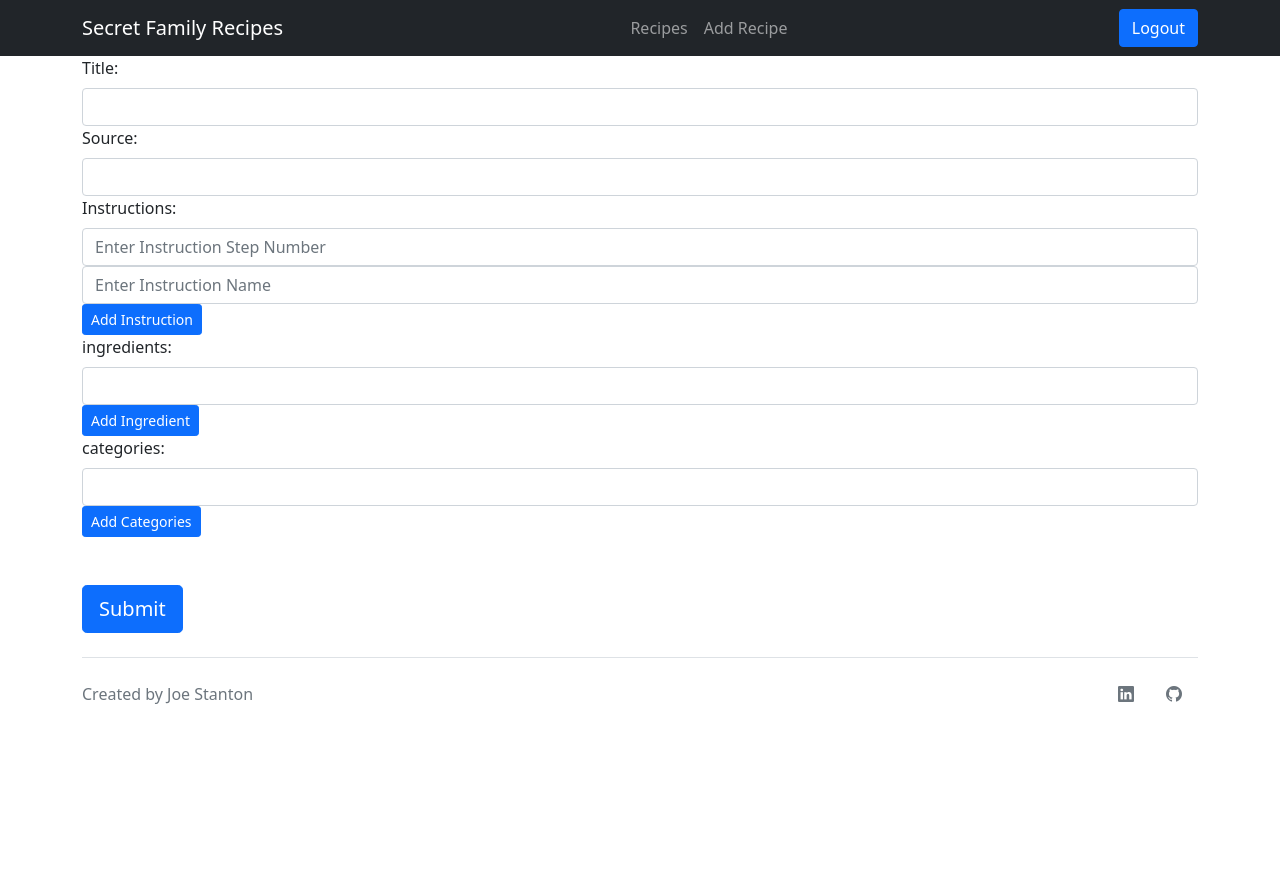
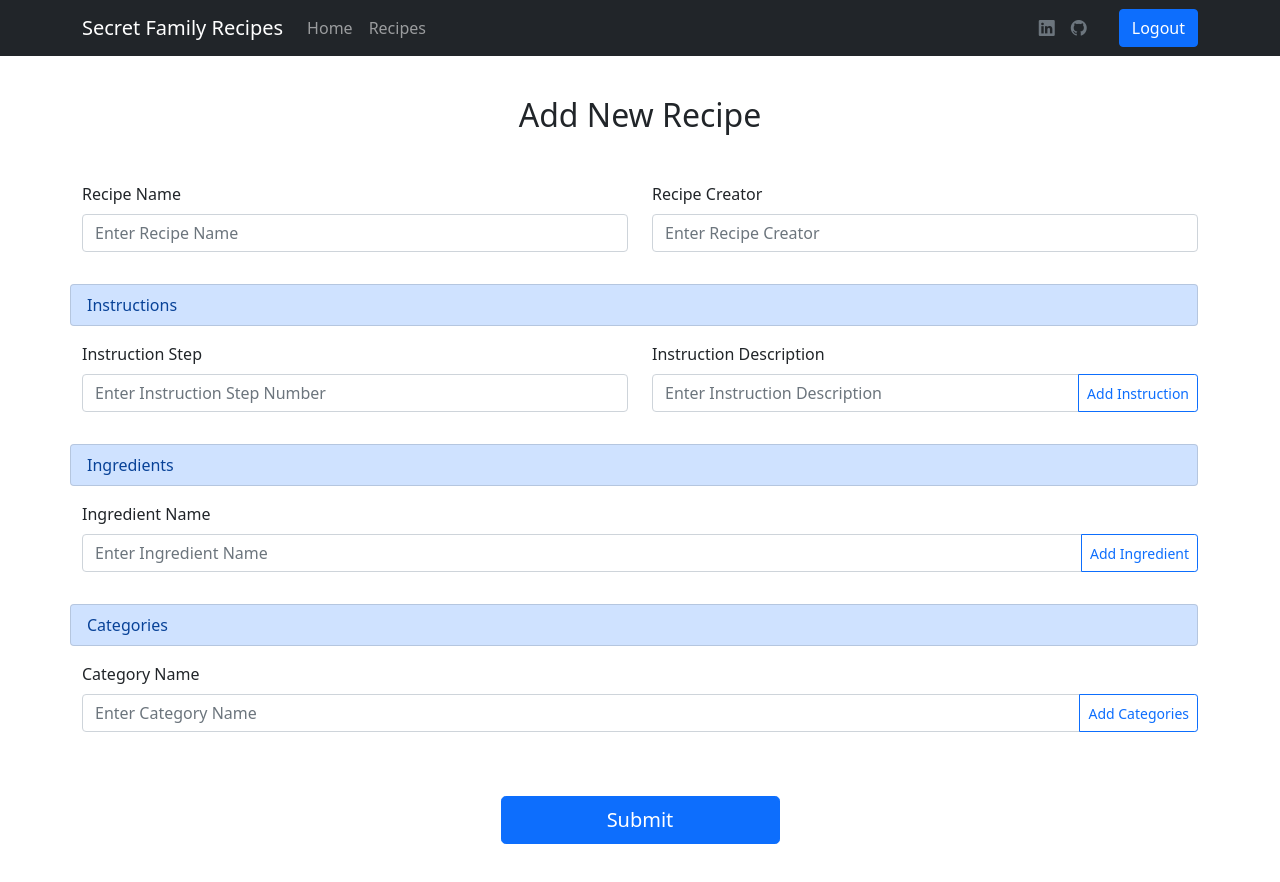
Before and after one commit to joeys1122/secret-family-recipes-front-end, a React (Create React App) app: page /add-recipe in a window 1280 px wide. Shown: the top 882 px of the page. Before the commit the page ends 800 px from the top, so only its background shows below. Built offline with nearby package versions, Linux system fonts and the light colour scheme; sample sign-in values are in the browser's storage.

Commit message:
updated styles

```diff
--- a/public/index.html
+++ b/public/index.html
@@ -11,7 +11,7 @@
     />
     <link rel="apple-touch-icon" href="%PUBLIC_URL%/logo192.png" />
     <link rel="manifest" href="%PUBLIC_URL%/manifest.json" />
-    <title>React App</title>
+    <title>Secret Family Recipes</title>
   </head>
   <body>
     <noscript>You need to enable JavaScript to run this app.</noscript>
--- a/src/App.js
+++ b/src/App.js
@@ -1,5 +1,6 @@
 import React from 'react';
 import { Routes, Route } from 'react-router-dom';
+import { useNavigate } from 'react-router-dom';
 
 import { isLogin, logout } from './utils/auth';
 
@@ -12,25 +13,38 @@ import AddRecipe from './components/AddRecipe';
 
 import PrivateRoute from './components/PrivateRoute';
 
-import { Navbar, Nav, Container, Col, Button, ButtonGroup } from 'react-bootstrap';
+import { Navbar, Nav, Container, Button, ButtonGroup } from 'react-bootstrap';
 
 function App() {
+  const navigate = useNavigate();
+
   return(
     <div className="App">
-      <header>
-        <Navbar bg='dark' variant='dark'>
+      <header className='fixed-top'>
+        <Navbar bg='dark' variant='dark' >
           <Container>
-            <Navbar.Brand href='/'>Secret Family Recipes</Navbar.Brand>
-            <Nav>
-              <Nav.Link href='/recipes'>Recipes</Nav.Link>
-              <Nav.Link href='/add-recipe'>Add Recipe</Nav.Link>
+            <Navbar.Brand>Secret Family Recipes</Navbar.Brand>
+            <Nav className='flex-grow-1'>
+              <Nav.Link onClick={() => navigate('/')}>Home</Nav.Link>
+              <Nav.Link onClick={() => navigate('/recipes')}>Recipes</Nav.Link>
             </Nav>
+
+            <Nav className='me-4'>
+              <Nav.Link href="https://www.linkedin.com/in/joseph-c-stanton/" target="_blank">
+                <i className="bi bi-linkedin text-muted"/>
+              </Nav.Link>
+              <Nav.Link href="https://github.com/joeys1122" target="_blank">
+                <i className="bi bi-github text-muted"/>
+              </Nav.Link>
+            </Nav>
+
             {isLogin() ?
             <Button onClick={logout} href='/'>Logout</Button> :
             <ButtonGroup>
               <Button href='/login'>Login</Button>
               <Button href='/signup'>Signup</Button>
             </ButtonGroup>}
+
           </Container>
         </Navbar>
       </header>
@@ -64,23 +78,6 @@ function App() {
         <Route exact path='/signup' element={<Signup/>}/>
         <Route exact path='/' element={<Home/>}/>
       </Routes>
-
-      <Container>
-        <footer className="d-flex justify-content-between align-items-center py-3 my-4 border-top">
-          <Col>
-            <span className="text-muted">Created by Joe Stanton</span>
-          </Col>
-          <Nav className="col-md-4 justify-content-end d-flex">
-            <Nav.Link href="https://www.linkedin.com/in/joseph-c-stanton/" target="_blank">
-              <i class="bi bi-linkedin text-muted"/>
-            </Nav.Link>
-            <Nav.Link href="https://github.com/joeys1122" target="_blank">
-              <i class="bi bi-github text-muted"/>
-            </Nav.Link>
-          </Nav>
-        </footer>
-      </Container>
-
     </div>
   )
 }
--- a/src/components/AddRecipe.js
+++ b/src/components/AddRecipe.js
@@ -1,7 +1,7 @@
 import React, { useState } from "react";
 import { useNavigate } from "react-router-dom";
 import { axiosWithAuth } from "../utils/auth";
-import { Container, Form, Button } from 'react-bootstrap';
+import { Container, Form, Button, Row, Col, ListGroup, InputGroup } from 'react-bootstrap';
 
 function AddRecipe() {
   const navigate = useNavigate();
@@ -94,47 +94,78 @@ function AddRecipe() {
   };
 
   return(
-    <Container>
+    <Container className="pt-5 mt-5">
+      <h2 className="text-center mb-5">Add New Recipe</h2>
       <Form onSubmit={handleSubmit}>
-        <Form.Group>
-          <Form.Label>Title:</Form.Label>
-          <Form.Control type='text' name='title' onChange={handleChange} value={recipe.title} />
-        </Form.Group>
+        <Row className="mb-3">
+          <Form.Group as={Col}>
+            <Form.Label>Recipe Name</Form.Label>
+            <Form.Control type='text' name='title' onChange={handleChange} value={recipe.title} placeholder="Enter Recipe Name"/>
+          </Form.Group>
 
-        <Form.Group>
-          <Form.Label>Source:</Form.Label>
-          <Form.Control type='text' name='source' onChange={handleChange} value={recipe.source} />
-        </Form.Group>
+          <Form.Group as={Col}>
+            <Form.Label>Recipe Creator</Form.Label>
+            <Form.Control type='text' name='source' onChange={handleChange} value={recipe.source} placeholder="Enter Recipe Creator"/>
+          </Form.Group>
+        </Row>
 
-        <Form.Group>
-          <Form.Label>Instructions:</Form.Label>
-          {recipe.instructions.map(ins => {
-            return(<p>{ins.instruction_step}. {ins.instruction_name}</p>);
-          })}
-          <Form.Control type='number' name='instruction_step' onChange={instructionChange} value={instruction.instruction_step} placeholder='Enter Instruction Step Number' />
-          <Form.Control type='text' name='instruction_name' onChange={instructionChange} value={instruction.instruction_name} placeholder='Enter Instruction Name' />
-          <Button size="sm" onClick={instructionSubmit}>Add Instruction</Button>
-        </Form.Group>
+        <Row>
+          <ListGroup className="my-3">
+            <ListGroup.Item variant="primary">Instructions</ListGroup.Item>
+            {recipe.instructions.map(ins => {
+              return(<ListGroup.Item>{ins.instruction_step}. {ins.instruction_name}</ListGroup.Item>);
+            })}
+          </ListGroup>
 
-        <Form.Group>
-          <Form.Label>ingredients:</Form.Label>
-          {recipe.ingredients.map(ing => {
-            return(<p>{ing.ingredient_name}</p>);
-          })}
-          <Form.Control type='text' name='ingredient_name' onChange={ingredientChange} value={ingredient.ingredient_name} />
-          <Button size="sm" onClick={ingredientSubmit}>Add Ingredient</Button>
-        </Form.Group>
+          <Form.Group as={Col}>
+            <Form.Label>Instruction Step</Form.Label>
+            <Form.Control type='number' name='instruction_step' onChange={instructionChange} value={instruction.instruction_step} placeholder='Enter Instruction Step Number' />
+          </Form.Group>
 
-        <Form.Group>
-          <Form.Label>categories:</Form.Label>
-          {recipe.categories.map(cat => {
-            return(<p>{cat.category_name}</p>);
-          })}
-          <Form.Control type='text' name='category_name' onChange={categoryChange} value={category.category_name} />
-          <Button size="sm" onClick={categorySubmit}>Add Categories</Button>
-        </Form.Group>
+          <Form.Group as={Col} className="mb-3">
+            <Form.Label>Instruction Description</Form.Label>
+            <InputGroup>
+              <Form.Control type='text' name='instruction_name' onChange={instructionChange} value={instruction.instruction_name} placeholder='Enter Instruction Description' />
+              <Button size="sm" variant="outline-primary" onClick={instructionSubmit}>Add Instruction</Button>
+            </InputGroup>
+          </Form.Group>
+        </Row>
 
-        <Button size="lg" className='mt-5' type="submit">Submit</Button>
+        <Row>
+          <ListGroup className="my-3">
+            <ListGroup.Item variant="primary">Ingredients</ListGroup.Item>
+            {recipe.ingredients.map(ing => {
+              return(<ListGroup.Item>{ing.ingredient_name}</ListGroup.Item>);
+            })}
+          </ListGroup>
+
+          <Form.Group as={Col} className="mb-3">
+            <Form.Label>Ingredient Name</Form.Label>
+            <InputGroup>
+              <Form.Control type='text' name='ingredient_name' onChange={ingredientChange} value={ingredient.ingredient_name} placeholder='Enter Ingredient Name'/>
+              <Button size="sm" variant="outline-primary" onClick={ingredientSubmit}>Add Ingredient</Button>
+            </InputGroup>
+          </Form.Group>
+        </Row>
+
+        <Row>
+          <ListGroup className="my-3">
+            <ListGroup.Item variant="primary">Categories</ListGroup.Item>
+            {recipe.categories.map(cat => {
+              return(<ListGroup.Item>{cat.category_name}</ListGroup.Item>);
+            })}
+          </ListGroup>
+
+          <Form.Group as={Col} className="mb-3">
+            <Form.Label>Category Name</Form.Label>
+            <InputGroup>
+              <Form.Control type='text' name='category_name' onChange={categoryChange} value={category.category_name} placeholder='Enter Category Name'/>
+              <Button size="sm" variant="outline-primary" onClick={categorySubmit}>Add Categories</Button>
+            </InputGroup>
+          </Form.Group>
+        </Row>
+
+        <Button size="lg" className='d-block m-auto my-5 w-25' type="submit">Submit</Button>
       </Form>
     </Container>
   )
--- a/src/components/EditRecipe.js
+++ b/src/components/EditRecipe.js
@@ -1,6 +1,6 @@
 import React, { useState, useEffect } from "react";
 import { axiosWithAuth } from "../utils/auth";
-import { Modal, Button, Form } from "react-bootstrap";
+import { Modal, Button, Form, Row, Col } from "react-bootstrap";
 import { useNavigate } from "react-router-dom";
 
 function EditRecipe(props) {
@@ -33,8 +33,6 @@ function EditRecipe(props) {
 
   const handleSubmit = e => {
     e.preventDefault();
-
-    console.log(recipe)
 
     axiosWithAuth().put(`recipes/${recipe_id}`, recipe)
       .then(res => {
@@ -88,52 +86,62 @@ function EditRecipe(props) {
 
       <Modal.Body>
         <Form onSubmit={handleSubmit}>
-          <Form.Group>
-            <Form.Label>Title:</Form.Label>
-            <Form.Control type='text' name='title' onChange={handleChange} value={recipe.title} />
-          </Form.Group>
+          <Row className="mb-3">
+            <Form.Group as={Col}>
+              <Form.Label>Recipe Name</Form.Label>
+              <Form.Control type='text' name='title' onChange={handleChange} value={recipe.title}/>
+            </Form.Group>
 
-          <Form.Group>
-            <Form.Label>Source:</Form.Label>
-            <Form.Control type='text' name='source' onChange={handleChange} value={recipe.source} />
-          </Form.Group>
+            <Form.Group as={Col}>
+              <Form.Label>Recipe Creator</Form.Label>
+              <Form.Control type='text' name='source' onChange={handleChange} value={recipe.source}/>
+            </Form.Group>
+          </Row>
 
-          <Form.Group>
-            <Form.Label>Instructions:</Form.Label>
+          <Row className="mb-3">
+            <h5 className="mb-2">Edit Instructions</h5>
             {recipe.instructions.map((ins, index) => {
               return(
-                <>
-                  <Form.Control type='number' name='instruction_step' onChange={(e) => instructionChange(e.target.name, e.target.value, index)} value={ins.instruction_step} />
-                  <Form.Control type='text' name='instruction_name' onChange={(e) => instructionChange(e.target.name, e.target.value, index)} value={ins.instruction_name} />
-                </>
+                <Row>
+                  <Form.Group as={Col}>
+                    <Form.Control type='number' name='instruction_step' onChange={(e) => instructionChange(e.target.name, e.target.value, index)} value={ins.instruction_step} />
+                  </Form.Group>
+
+                  <Form.Group as={Col}>
+                    <Form.Control type='text' name='instruction_name' onChange={(e) => instructionChange(e.target.name, e.target.value, index)} value={ins.instruction_name} />
+                  </Form.Group>
+
+
+                </Row>
               );
             })}
-            <Button size='sm' >Add Instruction</Button>
-          </Form.Group>
+          </Row>
 
-          <Form.Group>
-            <Form.Label>Ingredients:</Form.Label>
+          <Row className="mb-3">
+            <h5 className="mb-2">Edit Ingredients</h5>
             {recipe.ingredients.map((ing, index) => {
               return(
-                <>
-                  <Form.Control type='text' name='ingredient_name' onChange={(e) => ingredientChange(e.target.name, e.target.value, index)} value={ing.ingredient_name} />
-                </>
+                <Row>
+                  <Form.Group as={Col}>
+                    <Form.Control type='text' name='ingredient_name' onChange={(e) => ingredientChange(e.target.name, e.target.value, index)} value={ing.ingredient_name} />
+                  </Form.Group>
+                </Row>
               );
             })}
-            <Button size='sm' >Add Ingredient</Button>
-          </Form.Group>
+          </Row>
 
-          <Form.Group>
-            <Form.Label>Categories:</Form.Label>
+          <Row className="mb-3">
+            <h5 className="mb-2">Edit Categories</h5>
             {recipe.categories.map((cat, index) => {
               return(
-                <>
-                  <Form.Control type='text' name='category_name' onChange={(e) => categoryChange(e.target.name, e.target.value, index)} value={cat.category_name} />
-                </>
+                <Row>
+                  <Form.Group as={Col}>
+                    <Form.Control type='text' name='category_name' onChange={(e) => categoryChange(e.target.name, e.target.value, index)} value={cat.category_name} />
+                  </Form.Group>
+                </Row>
               );
             })}
-            <Button size='sm' >Add Category</Button>
-          </Form.Group>
+          </Row>
         </Form>
       </Modal.Body>
 
--- a/src/components/Home.js
+++ b/src/components/Home.js
@@ -1,7 +1,10 @@
 import React from "react";
 import { Container, Col, Button } from "react-bootstrap";
+import { useNavigate } from "react-router-dom";
 
 function Home() {
+  const navigate = useNavigate();
+
   return(
     <Container className="px-4 py-5 my-5 text-center">
       <h1 className="display-5 fw-bold">Secret Family Recipes</h1>
@@ -10,10 +13,10 @@ function Home() {
           Anyone can go out and buy a cookbook these days, but I want a place to store all my secret family recipes, handed down from generation to generation.
           The little cards my grandma wrote the recipes on in her beautiful cursive are getting lost or are hard to read. I need somewhere secure to keep my recipes with me at all times!
         </p>
-        <p className="text-muted">Create an account to view recipes or login here!</p>
+        <p className="text-muted">Create an account or login here!</p>
         <div>
-          <Button className="me-4" size="lg" href='/login'>Login</Button>
-          <Button size="lg" variant="secondary" href='/signup'>Signup</Button>
+          <Button className="me-4" size="lg" onClick={() => navigate('/login')}>Login</Button>
+          <Button size="lg" variant="secondary" onClick={() => navigate('/signup')}>Signup</Button>
         </div>
       </Col>
     </Container>
--- a/src/components/Login.js
+++ b/src/components/Login.js
@@ -29,17 +29,18 @@ function Login(props) {
   }
 
   return(
-    <Container>
+    <Container className='my-5 pt-5 w-25 m-auto'>
       <Form onSubmit={handleSubmit}>
-        <Form.Group>
-          <Form.Label>Username</Form.Label>
-          <Form.Control type='text' name='username' onChange={handleChange} value={credentials.username} />
+        <h3 className='text-center mb-3'>Enter Login Information</h3>
+        <Form.Group className='form-floating mb-3'>
+          <Form.Control id='floatingInput' type='text' name='username' onChange={handleChange} value={credentials.username} />
+          <Form.Label for='floatingInput'>Username</Form.Label>
         </Form.Group>
-        <Form.Group>
-          <Form.Label>Password</Form.Label>
-          <Form.Control type='password' name='password' onChange={handleChange} value={credentials.password} />
+        <Form.Group className='form-floating mb-3'>
+          <Form.Control id='floatingInput' type='password' name='password' onChange={handleChange} value={credentials.password} />
+          <Form.Label for='floatingInput'>Password</Form.Label>
         </Form.Group>
-        <Button variant='primary' type='submit'>Login</Button>
+        <Button className="w-100 btn-lg" type='submit'>Login</Button>
       </Form>
     </Container>
   )
--- a/src/components/Recipe.js
+++ b/src/components/Recipe.js
@@ -6,7 +6,7 @@ function Recipe(props) {
   const { recipe_id, title, source } = props.recipe;
 
   return(
-    <Col>
+    <Col className="text-center">
       <Card>
         <Card.Body>
           <Card.Title>{title}</Card.Title>
--- a/src/components/RecipeDetails.js
+++ b/src/components/RecipeDetails.js
@@ -1,7 +1,7 @@
 import React, { useState, useEffect } from "react";
 import { useParams } from "react-router-dom";
 import { axiosWithAuth } from "../utils/auth";
-import { Container, ButtonGroup, Button } from "react-bootstrap";
+import { Container, ButtonGroup, Button, ListGroup, Badge, Tabs, Tab } from "react-bootstrap";
 import EditRecipe from "./EditRecipe";
 import DeleteRecipe from "./DeleteRecipe";
 
@@ -30,24 +30,36 @@ function RecipeDetails(props) {
   const handleDelete = () => setShowDelete(!showDelete);
 
   return(
-    <Container>
-      <h2>{details.title} By {details.source}</h2>
-      <ButtonGroup>
-        <Button onClick={handleEdit}>Edit</Button>
-        <Button onClick={handleDelete}>Delete</Button>
-      </ButtonGroup>
-      <h3>Instructions:</h3>
+    <Container className="pt-5 mt-5 text-center">
+      <Container className="border">
+        <h2 className="my-3">{details.title} - {details.source}</h2>
+
+        <Tabs defaultActiveKey="instructions" className="justify-content-center mb-3">
+          <Tab eventKey="instructions" title="Instructions">
             {instructions.map(ins => {
               return(<p>{ins.instruction_step}: {ins.instruction_name}</p>)
             })}
-      <h3>Ingredients:</h3>
+          </Tab>
+          <Tab eventKey="ingredients" title="Ingredients">
             {ingredients.map(ing => {
               return(<p>{ing.ingredient_name}</p>)
             })}
-      <h3>Categories:</h3>
+          </Tab>
+        </Tabs>
+
+        <Container className="d-block">
           {categories.map(cate => {
-        return(<p>{cate.category_name}</p>)
+            return(<Badge className="me-2 my-3">{cate.category_name}</Badge>)
           })}
+        </Container>
+
+      </Container>
+
+      <ButtonGroup className="mt-5">
+        <Button onClick={handleEdit}>Edit Recipe</Button>
+        <Button onClick={handleDelete}>Delete Recipe</Button>
+      </ButtonGroup>
+
       {showEdit && <EditRecipe recipe_id={recipe_id} showEdit={showEdit} handleEdit={handleEdit} />}
       {showDelete && <DeleteRecipe recipe_id={recipe_id} showDelete={showDelete} handleDelete={handleDelete} details={details} />}
     </Container>
--- a/src/components/Recipes.js
+++ b/src/components/Recipes.js
@@ -1,9 +1,11 @@
 import React, { useState, useEffect } from "react";
 import { axiosWithAuth } from "../utils/auth";
 import Recipe from "./Recipe";
-import { Container, Row } from "react-bootstrap";
+import { Container, Row, Button } from "react-bootstrap";
+import { useNavigate } from "react-router-dom";
 
 function Recipes() {
+  const navigate = useNavigate();
   const [ recipes, setRecipes ] = useState([]);
 
   useEffect(() => {
@@ -13,12 +15,13 @@ function Recipes() {
   }, [])
 
   return(
-    <Container>
-      <Row xs={1} md={2}>
+    <Container className="my-5 py-5">
+      <Row xs={2} md={3}>
         {recipes.map(recipe => {
           return(<Recipe key={recipe.recipe_id} recipe={recipe}/>)
         })}
       </Row>
+      <Button size="lg" className="d-block m-auto mt-5" onClick={() => navigate('/add-recipe')}>Add New Recipe</Button>
     </Container>
   )
 }
--- a/src/components/Signup.js
+++ b/src/components/Signup.js
@@ -28,17 +28,18 @@ function Signup(props) {
   }
 
   return(
-    <Container>
+    <Container className='my-5 pt-5 w-25 m-auto'>
       <Form onSubmit={handleSubmit}>
-        <Form.Group>
-          <Form.Label>Username</Form.Label>
-          <Form.Control type='text' name='username' onChange={handleChange} value={credentials.username} />
+        <h3 className='text-center mb-3'>Enter Signup Information</h3>
+        <Form.Group className='form-floating mb-3'>
+          <Form.Control id='floatingInput' type='text' name='username' onChange={handleChange} value={credentials.username} />
+          <Form.Label for='floatingInput'>Username</Form.Label>
         </Form.Group>
-        <Form.Group>
-          <Form.Label>Password</Form.Label>
-          <Form.Control type='password' name='password' onChange={handleChange} value={credentials.password} />
+        <Form.Group className='form-floating mb-3'>
+          <Form.Control id='floatingInput' type='password' name='password' onChange={handleChange} value={credentials.password} />
+          <Form.Label for='floatingInput'>Password</Form.Label>
         </Form.Group>
-        <Button variant='primary' type='submit'>Signup</Button>
+        <Button className="w-100 btn-lg" type='submit'>Signup</Button>
       </Form>
     </Container>
   )
```
Also changed, not shown: public/manifest.json. Lines whose indentation alone changed are shown as unchanged.
